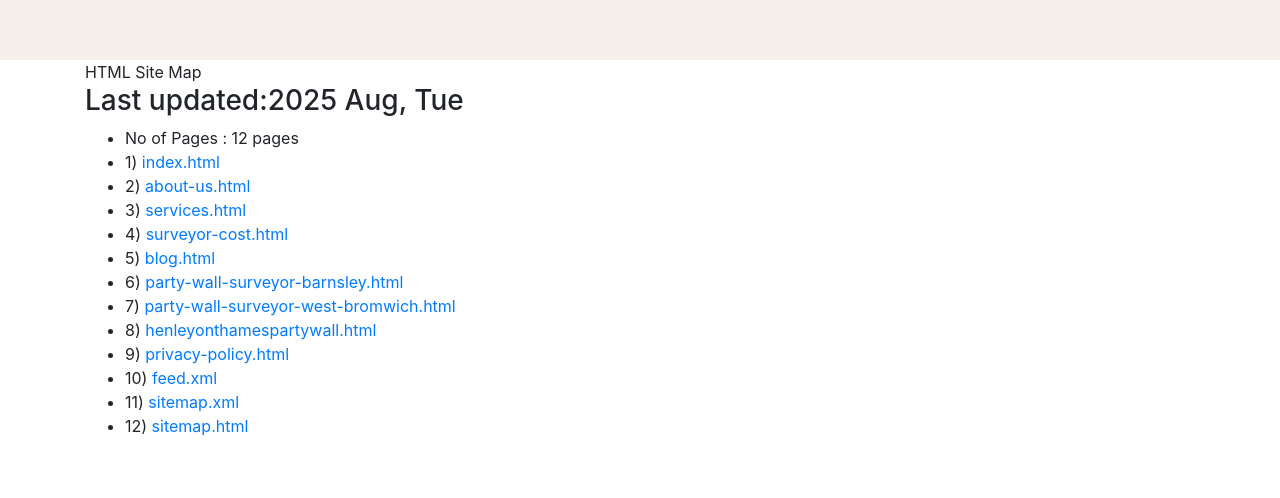
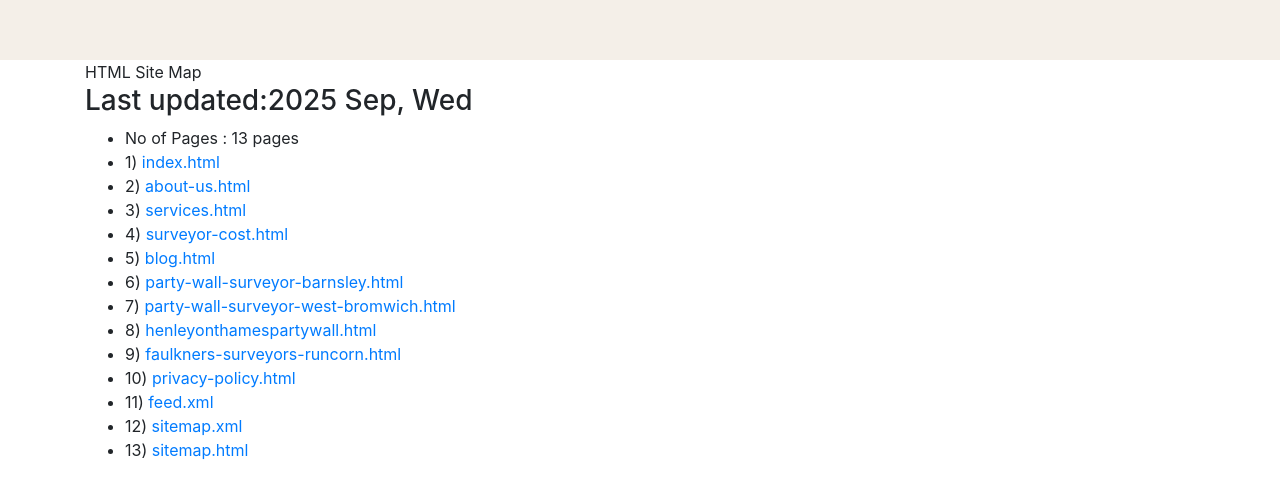
Before and after one commit to giith1/faulkner-surveyors, a plain HTML site: page party-wall/sitemap.html in a window 1280 px wide. Shown: the part 90-588 px from the top of the page. Drawn offline with nearby package versions, Linux system fonts and the light colour scheme.

Commit message:
Update file

```diff
--- a/party-wall/sitemap.html
+++ b/party-wall/sitemap.html
@@ -10,13 +10,13 @@
 <meta name="robots" content="index, follow">
 <meta name="googlebot" content="index, follow, max-snippet:-1, max-image-preview:large, max-video-preview:-1">
 <meta name="bingbot" content="index, follow, max-snippet:-1, max-image-preview:large, max-video-preview:-1">
-<link rel="canonical" href="henleyonthamespartywall.html">
+<link rel="canonical" href="faulkners-surveyors-runcorn.html">
 <link rel="stylesheet"  href="https://fonts.googleapis.com/css?family=Poppins:100,200,300,400,500,600,700,800,900&amp;display=swap">
 
     <link rel="stylesheet"  href="https://fonts.googleapis.com/css?family=Poppins:100,200,300,400,500,600,700,800,900&amp;display=swap">
 <link rel="stylesheet" href="https://cdn.jsdelivr.net/npm/bootstrap@4.6.1/dist/css/bootstrap.min.css">
 <link rel="stylesheet" href="https://cdnjs.cloudflare.com/ajax/libs/font-awesome/4.7.0/css/font-awesome.min.css">
-<link rel="shortcut icon" href="img/faulknersurveyors.webp" alt="HenleyonThamesPartywall" />
+<link rel="shortcut icon" href="img/faulknersurveyors.webp" alt="Faulkners Surveyors runcorn" />
 <script src="https://cdn.jsdelivr.net/npm/jquery@3.5.1/dist/jquery.slim.min.js"></script>
 <script src="https://cdn.jsdelivr.net/npm/popper.js@1.16.1/dist/umd/popper.min.js"></script>
 <script src="https://cdn.jsdelivr.net/npm/bootstrap@4.6.1/dist/js/bootstrap.bundle.min.js"></script>
@@ -395,11 +395,11 @@
 <section class="container" style="min-height: 80vh;">
 <div>
 <nav> HTML Site Map</nav>
-<h3><span>Last updated:2025 Aug, Tue </h3>
+<h3><span>Last updated:2025 Sep, Wed </h3>
 </div>
 <div>
 <ul>
-<li> No of Pages :   <span>12  pages</span></li>
+<li> No of Pages :   <span>13  pages</span></li>
 <li>1) <a href="index.html " >index.html</a></li>
 <li>2) <a href="about-us.html " >about-us.html</a></li>
 <li>3) <a href="services.html " >services.html</a></li>
@@ -408,10 +408,11 @@
 <li>6) <a href="party-wall-surveyor-barnsley.html " >party-wall-surveyor-barnsley.html</a></li>
 <li>7) <a href="party-wall-surveyor-west-bromwich.html " >party-wall-surveyor-west-bromwich.html</a></li>
 <li>8) <a href="henleyonthamespartywall.html " >henleyonthamespartywall.html</a></li>
-<li>9) <a href="privacy-policy.html " >privacy-policy.html</a></li>
-<li>10) <a href="feed.xml " >feed.xml</a></li>
-<li>11) <a href="sitemap.xml " >sitemap.xml</a></li>
-<li>12) <a href="sitemap.html " >sitemap.html</a></li>
+<li>9) <a href="faulkners-surveyors-runcorn.html " >faulkners-surveyors-runcorn.html</a></li>
+<li>10) <a href="privacy-policy.html " >privacy-policy.html</a></li>
+<li>11) <a href="feed.xml " >feed.xml</a></li>
+<li>12) <a href="sitemap.xml " >sitemap.xml</a></li>
+<li>13) <a href="sitemap.html " >sitemap.html</a></li>
 </ul>
 </div>
 </section>
```
